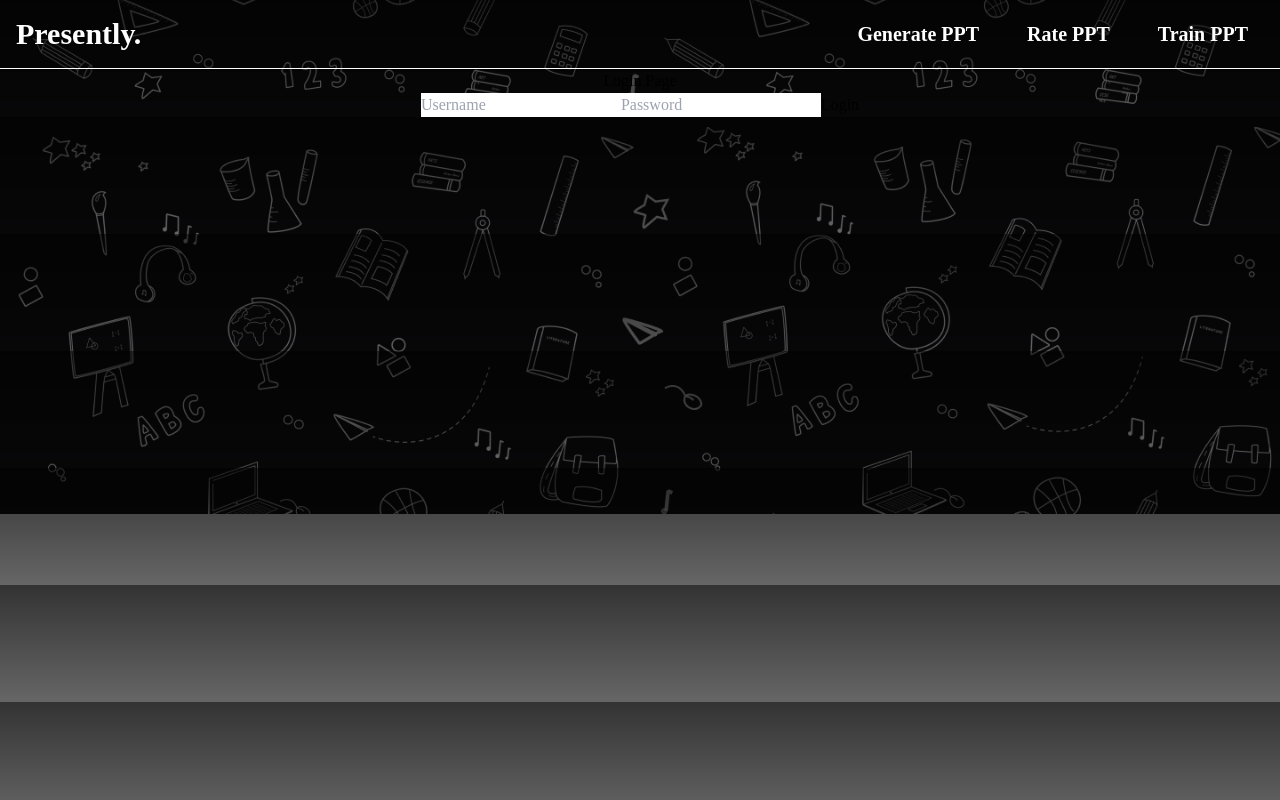
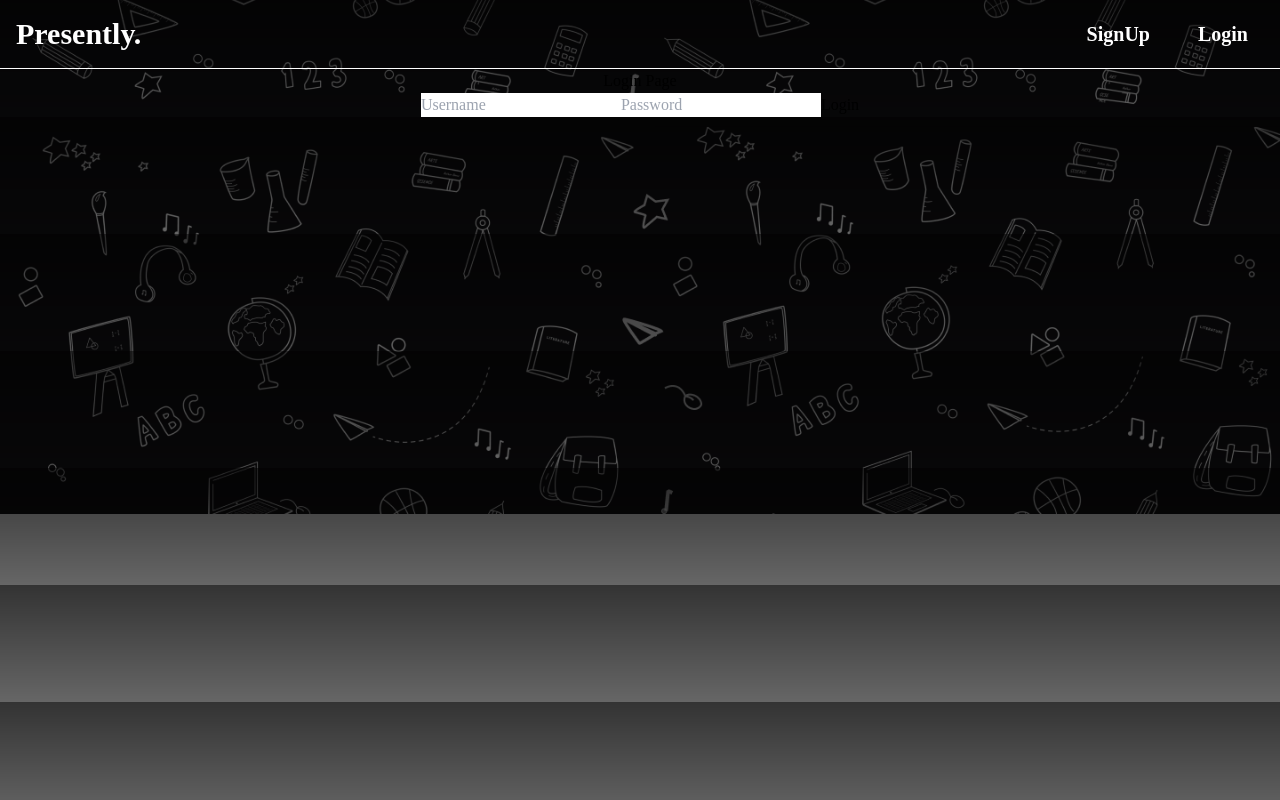
Before and after one commit to mynameiskennith/Presently-v1.0, a React (Create React App) app in the folder frontend/: page /login in a window 1280 px wide. Built offline with nearby package versions, Linux system fonts and the light colour scheme.

Commit message:
Corrected the route

```diff
--- a/frontend/src/App.js
+++ b/frontend/src/App.js
@@ -20,10 +20,10 @@ function App() {
   const location = useLocation();
 
   useEffect(() => {
-    if (location.pathname === '/select') {
-      // Hide Navbar on the Selection page
+    if (['/select'].includes(location.pathname)) {
+      // Hide Navbar on the Selection, Login, and Signup pages
       setNavState({ isVisible: false, isHero: false });
-    } else if (location.pathname === '/') {
+    } else if (['/', '/login', '/signup'].includes(location.pathname)){
       // On Landing page, show Navbar with "SignUp" and "Login" links
       setNavState({ isVisible: true, isHero: false });
     } else {
```
